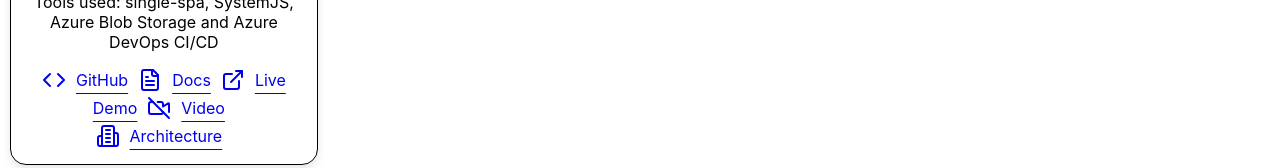
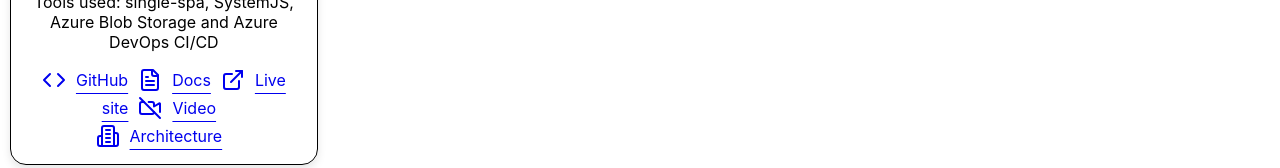
Before and after one commit to leslie628/career-portfolio, a React (Create React App) app: page / in a window 1280 px wide. Shown: the part 417-585 px from the top of the page. Built offline with nearby package versions, Linux system fonts and the light colour scheme.

Commit message:
added youtube video link

```diff
--- a/src/App.js
+++ b/src/App.js
@@ -12,9 +12,8 @@ const projects = [
     github: "https://github.com/leslie628/microfrontends-portfolio",
     docs: "https://github.com/leslie628/Shell-app/tree/main/docs",
     demo: "https://storagefrontendapps.z33.web.core.windows.net",
-    video: "https://youtu.be/your-video-link",
+    video: "https://youtu.be/LXQmrl_hIks?si=kJiKWpV68PXnwgeg",
     architecture: "https://github.com/leslie628/microfrontends-portfolio/blob/main/images/Monolith-MicroFrontend-Architecture.png"
-
   }
   // Add more projects as needed
 ];
--- a/src/card-component/card.js
+++ b/src/card-component/card.js
@@ -18,7 +18,7 @@ const Card = ({ project }) => {
             </Button>
             <Button variant="outline" className="button-link" asChild>
                 <a href={project.demo} target="_blank" rel="noopener noreferrer">
-                    <ExternalLink className="mr-2 h-4 w-4" /><span className="link-text">Live Demo</span>
+                    <ExternalLink className="mr-2 h-4 w-4" /><span className="link-text">Live site</span>
                 </a>
             </Button>
             <Button variant="outline" className="button-link" asChild>
```
